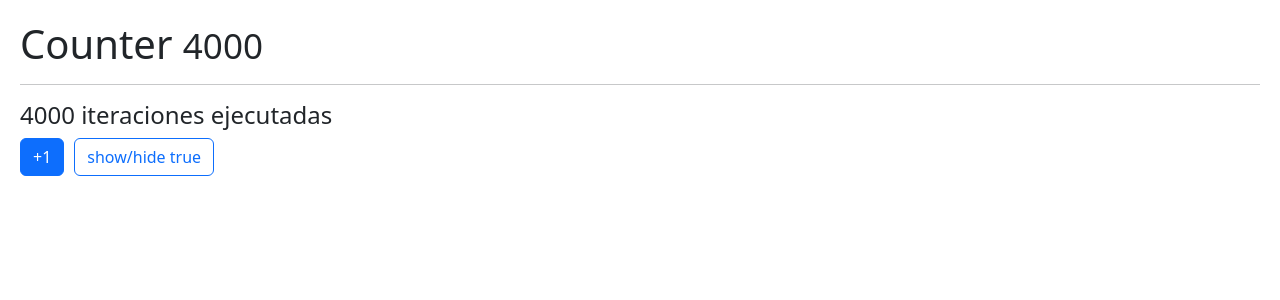
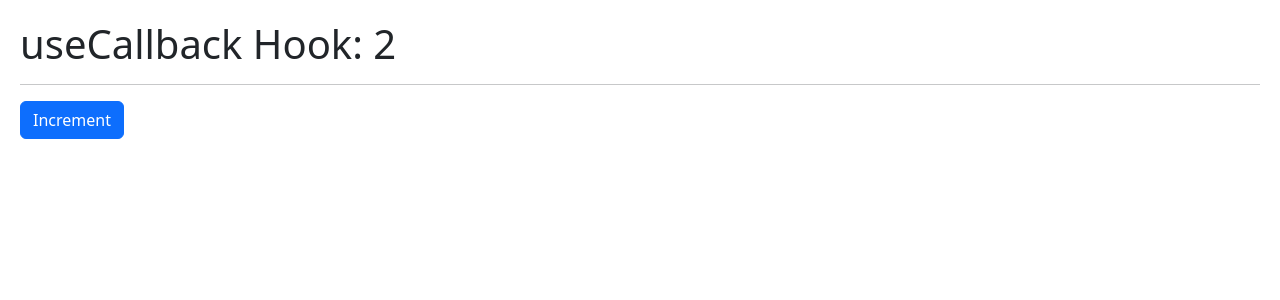
Before and after one commit to arasman/react-hook-app, a React (Vite) app: page / in a window 1280 px wide. Shown: the top 300 px of the page. Built offline with nearby package versions, Linux system fonts and the light colour scheme.

Commit message:
Example of useCallBack

```diff
--- /dev/null
+++ b/src/06-memos/CallbackHook.jsx
@@ -0,0 +1,31 @@
+import { useCallback } from "react"
+import { useEffect } from "react"
+import { useState } from "react"
+import { ShowIncrement } from "./ShowIncrement"
+
+export const CallbackHook = () => {
+    const [counter, setCounter] = useState (0)
+    //Memorized function
+    const incrementFather = useCallback(
+      () => {
+        // setCounter(counter+1);; the counter is memorized
+        setCounter((value) => value +1); //Here the value increments
+      },
+      [],
+    )
+
+      useEffect(() => {
+        incrementFather();
+      }, []); //if there is like [incrementFather], in this case the method of incrementFather always be a different (different memo position) making an infinite loop by useEffect
+
+    // const incrementFather = () => {
+    //     setCounter(counter+1);
+    // }
+  return (
+    <>
+        <h1>useCallback Hook: {counter}</h1>
+        <hr/>
+        <ShowIncrement increment={incrementFather}/>
+    </>
+  )
+}
--- /dev/null
+++ b/src/06-memos/ShowIncrement.jsx
@@ -0,0 +1,11 @@
+import React from 'react'
+
+export const ShowIncrement = ({increment}) => {
+    console.log('painted again ...')
+  return (
+    <button
+    className='btn btn-primary'
+    onClick={() => increment()}
+    >Increment</button>
+  )
+}
--- a/src/main.jsx
+++ b/src/main.jsx
@@ -7,6 +7,7 @@
 import { MultipleCustomHooks } from './03-examples/MultipleCustomHooks'
 import { FocuesScreen } from './04-useRef/FocuesScreen'
 import { Layout } from './05-useLayoutEfect/Layout'
+import { CallbackHook } from './06-memos/CallbackHook'
 import { MemoHook } from './06-memos/MemoHook'
 import { Memorize } from './06-memos/Memorize'
 import { HooksApp } from './HooksApp'
@@ -23,6 +24,7 @@
     {/* <FocuesScreen/> */}
     {/* <Layout/> */}
     {/* <Memorize/> */}
-    <MemoHook/>
+    {/* <MemoHook/> */}
+    <CallbackHook/>
   </React.StrictMode>
 )
```
